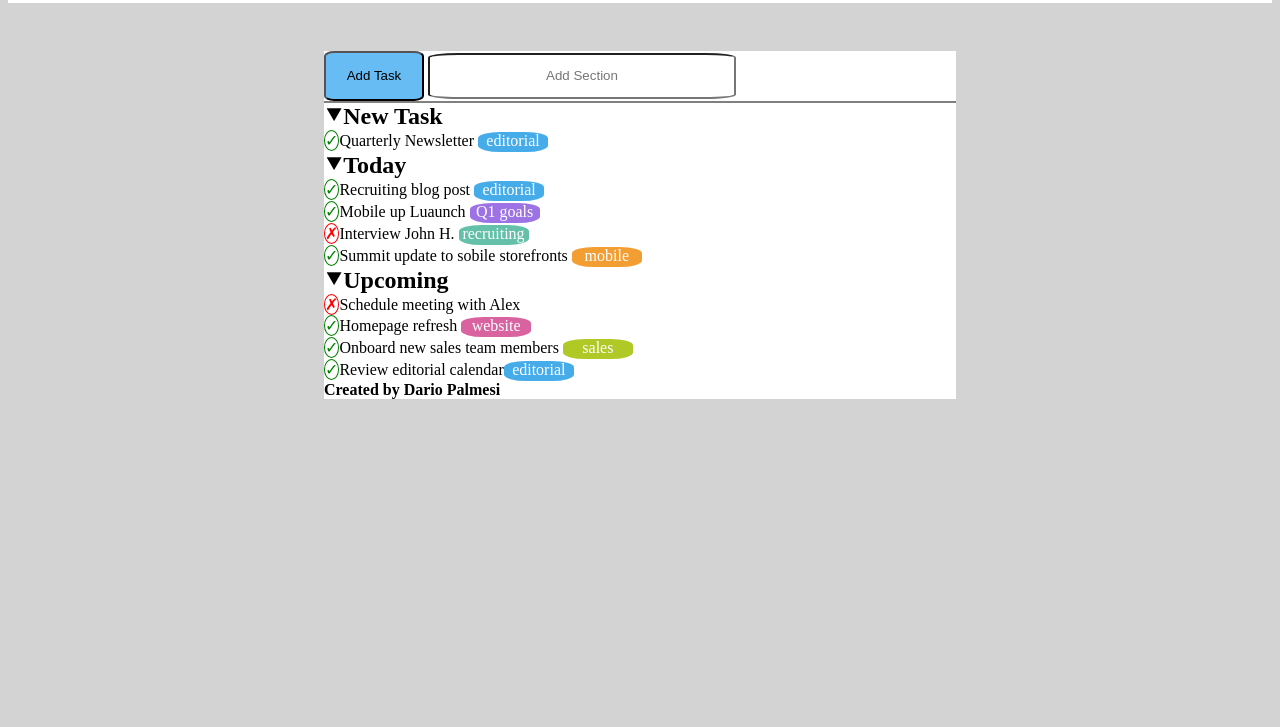
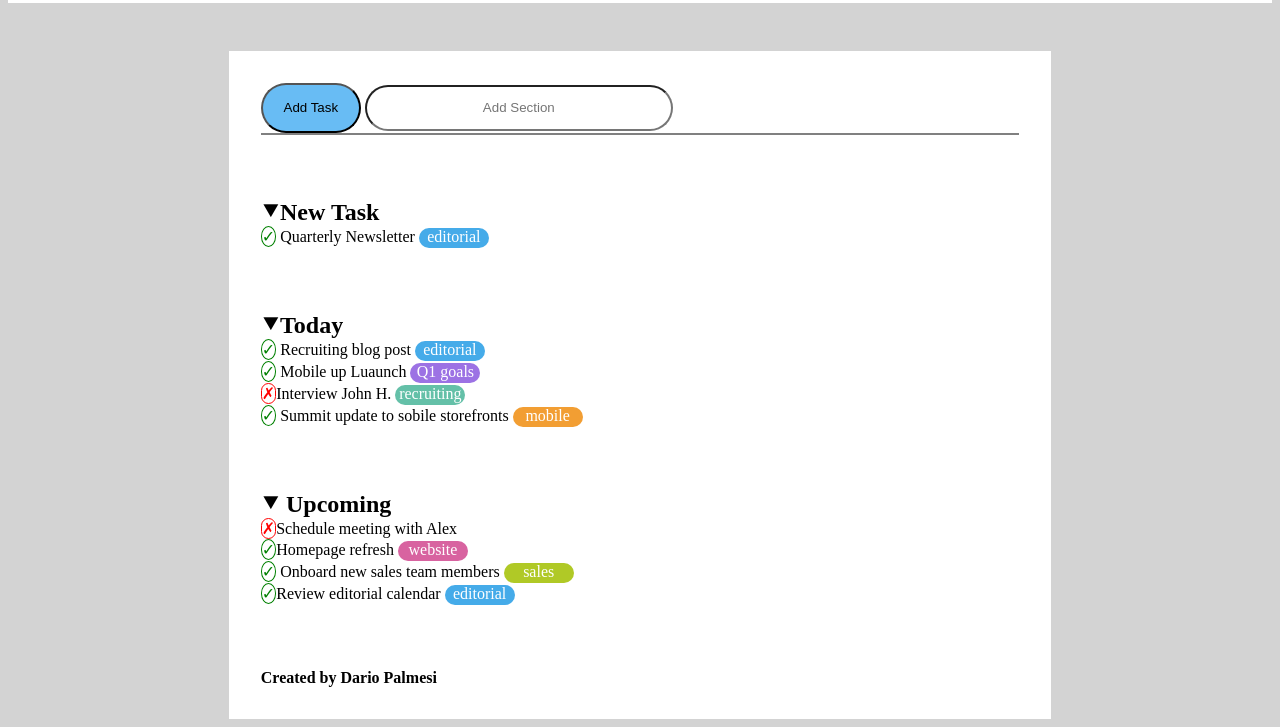
Before and after one commit to dariopalmesi/html-css-toboolist, a plain HTML site: page index.html in a window 1280 px wide. Shown: the part 85-812 px from the top of the page. Drawn offline with Linux system fonts and the light colour scheme.

Commit message:
correct commit

```diff
--- a/css/style.css
+++ b/css/style.css
@@ -36,20 +36,21 @@ body{
 }
 
 .container-main {
-    width: 50%;
+    width: 60%;
     margin: auto;
     background-color: #fff;
+    padding: 2rem;
 }
 
 .task {
-    border-radius: 10%;
+    border-radius: 500px;
     width: 100px;
     height: 50px;
     background-color:#68bcf4
 }
 
 #add-section {
-    border-radius: 10%;
+    border-radius: 500px;
     width: 300px;
     height: 40px;
     text-align: center;
@@ -59,7 +60,7 @@ body{
     display: inline-block;
     background-color: #45abe9;
     color: white;
-    border-radius: 32%;
+    border-radius: 500px;
     width: 70px;
     height: 20px;
     text-align: center;
@@ -76,7 +77,7 @@ body{
     display: inline-block;
     background-color: #9c72e4;
     color: white;
-    border-radius: 32%;
+    border-radius: 500px;
     width: 70px;
     height: 20px;
     text-align: center;
@@ -85,7 +86,7 @@ body{
 .X {
     display: inline-block;
     color: red;
-    border-radius: 50%;
+    border-radius: 500px;
     border: 1px solid red;
 }
 
@@ -93,7 +94,7 @@ body{
     display: inline-block;
     background-color: #64c0a8;
     color: white;
-    border-radius: 32%;
+    border-radius: 500px;
     width: 70px;
     height: 20px;
     text-align: center;
@@ -103,7 +104,7 @@ body{
     display: inline-block;
     background-color: #f29e33;
     color: white;
-    border-radius: 32%;
+    border-radius: 500px;
     width: 70px;
     height: 20px;
     text-align: center;
@@ -113,7 +114,7 @@ body{
     display: inline-block;
     background-color: #d863a0;
     color: white;
-    border-radius: 32%;
+    border-radius: 500px;
     width: 70px;
     height: 20px;
     text-align: center;
@@ -123,7 +124,7 @@ body{
     display: inline-block;
     background-color: #b0c926;
     color: white;
-    border-radius: 32%;
+    border-radius: 500px;
     width: 70px;
     height: 20px;
     text-align: center;
--- a/index.html
+++ b/index.html
@@ -29,29 +29,65 @@
         <div class="container-main">
             <!-- section 2 -->
             <section>
-                <h2 class="margin-size"><span> &#11206</span>New Task</h2>
-                <p class="margin-size"><span class="spunta"> &#10003</span>Quarterly Newsletter <span id="edi">editorial</span></p>
+                <h2 class="margin-size">
+                    <span> &#11206</span>New Task
+                </h2>
+                <p class="margin-size">
+                    <span class="spunta"> &#10003</span>
+                    Quarterly Newsletter
+                    <span id="edi">editorial</span>
+                </p>
             </section>
         </div>
         <div class="container-main">
             <!-- section 3 -->
             <section>
-                <h2 class="margin-size"><span> &#11206</span>Today</h2>
-                <p class="margin-size"><span class="spunta">&#10003</span>Recruiting blog post <span id="edi">editorial</span></p>
-                <p class="margin-size"><span class="spunta">&#10003</span>Mobile up Luaunch <span id="q1">Q1 goals</span></p>
-                <p class="margin-size"><span class="X">&#x2717</span>Interview John H. <span id="recruit">recruiting</span></p>
-                <p class="margin-size"><span class="spunta">&#10003</span>Summit update to sobile storefronts <span id="mobi">mobile</span>
+                <h2 class="margin-size">
+                    <span> &#11206</span>Today
+                </h2>
+                <p class="margin-size">
+                    <span class="spunta">&#10003</span>
+                    Recruiting blog post
+                    <span id="edi">editorial</span>
+                </p>
+                <p class="margin-size">
+                    <span class="spunta">&#10003</span>
+                    Mobile up Luaunch
+                    <span id="q1">Q1 goals</span>
+                </p>
+                <p class="margin-size">
+                    <span class="X">&#x2717
+                    </span>Interview John H.
+                    <span id="recruit">recruiting</span>
+                </p>
+                <p class="margin-size">
+                    <span class="spunta">&#10003</span>
+                    Summit update to sobile storefronts <span id="mobi">mobile</span>
                 </p>
             </section>
         </div>
         <div class="container-main">
             <!-- section 4 -->
             <section>
-                <h2 class="margin-size"><span> &#11206</span>Upcoming</h2>
-                <p class="margin-size"><span class="X">&#x2717</span>Schedule meeting with Alex
-                <p class="margin-size"><span class="spunta">&#10003</span>Homepage refresh <span id="web">website</span></p>
-                <p class="margin-size"><span class="spunta">&#10003</span>Onboard new sales team members <span id="sales">sales</span></p>
-                <p class="margin-size"><span class="spunta">&#10003</span>Review editorial calendar<span id="edi">editorial</span></p>
+                <h2 class="margin-size">
+                    <span> &#11206</span>
+                    Upcoming
+                </h2>
+                <p class="margin-size"><span class="X">&#x2717</span>Schedule meeting with Alex</p>
+                <p class="margin-size">
+                    <span class="spunta">&#10003
+                    </span>Homepage refresh <span id="web">website
+                    </span>
+                </p>
+                <p class="margin-size">
+                    <span class="spunta">&#10003</span>
+                    Onboard new sales team members
+                    <span id="sales">sales</span>
+                </p>
+                <p class="margin-size">
+                    <span class="spunta">&#10003</span>Review editorial calendar
+                    <span id="edi">editorial</span>
+                </p>
             </section>
         </div>
     </main>
```
